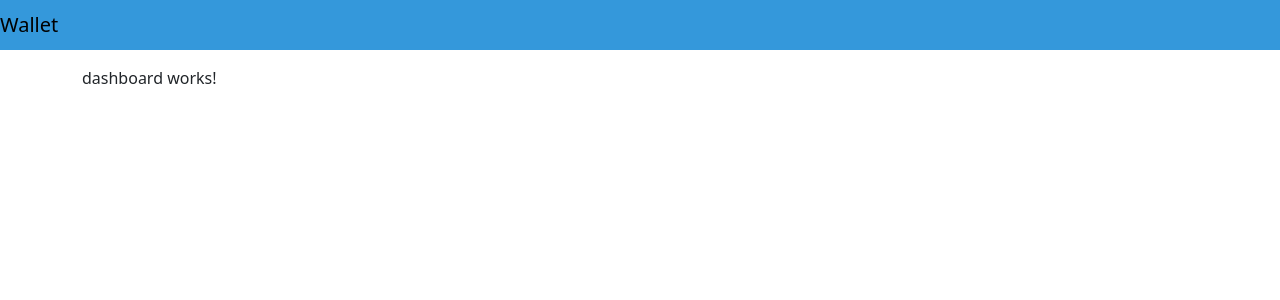
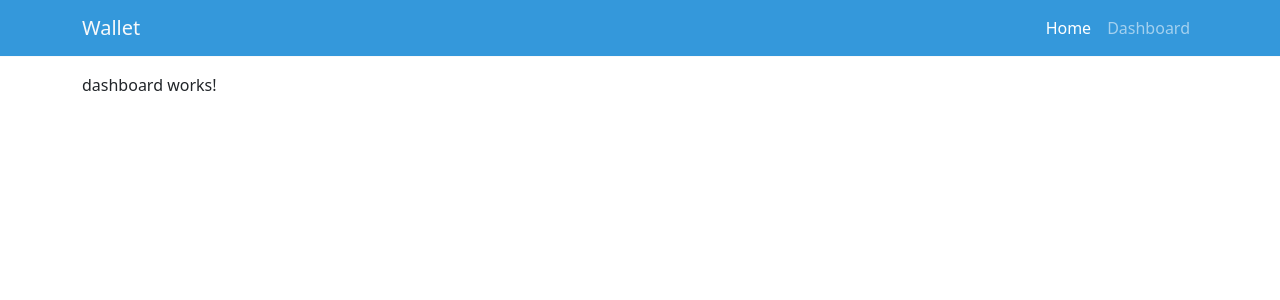
Before and after one commit to JorderGomes/wallet-front, an Angular app: page /dashboard in a window 1280 px wide. Shown: the top 300 px of the page. Built offline with nearby package versions, Linux system fonts and the light colour scheme.

Commit message:
refactor: update header

```diff
--- a/src/app/components/header/header.component.css
+++ b/src/app/components/header/header.component.css
@@ -0,0 +1,12 @@
+#container-nav {
+    display: flex;
+    justify-content: space-between;
+}
+
+#navbarNav {
+    flex-grow: unset;
+}
+
+.nav-link {
+    /* color: var(--wallet-txt-light-color); */
+}
--- a/src/app/components/header/header.component.html
+++ b/src/app/components/header/header.component.html
@@ -1,3 +1,27 @@
-<nav class="navbar bg-wallet-primary">
+<!-- <nav class="navbar bg-wallet-primary">
     <span class="navbar-brand mb-0 h1">Wallet</span>
+</nav> -->
+<!--
+    <nav class="navbar fixed-top navbar-expand-lg navbar-dark bg-dark border-bottom border-light">
+
+ -->
+<nav class="navbar navbar-expand-lg navbar-dark border-bottom border-light bg-wallet-primary">
+    <div id="container-nav" class="container">
+        <span class="navbar-brand logo text-light">Wallet</span>
+        <span id="menu-btn" class="navbar-toggler navbar-toggler-right collapsed" type="button" data-bs-toggle="collapse"
+            data-bs-target="#navbarNav" aria-controls="navbarNav" aria-expanded="false" aria-label="Toggle navigation">
+            <span id="close-menu" class="my-1 mx-2 close">X</span>
+            <span id="open-menu" class="navbar-toggler-icon"></span>
+        </span>
+        <div class="collapse navbar-collapse" id="navbarNav">
+            <ul class="navbar-nav ms-auto">
+                <li class="nav-item">
+                    <a class="nav-link button-links active" routerLink="/" onclick="changeActiveLink(event)">Home</a>
+                </li>
+                <li class="nav-item">
+                    <a class="nav-link button-links" routerLink="/dashboard" onclick="changeActiveLink(event)">Dashboard</a>
+                </li>
+            </ul>
+        </div>
+    </div>
 </nav>
```
